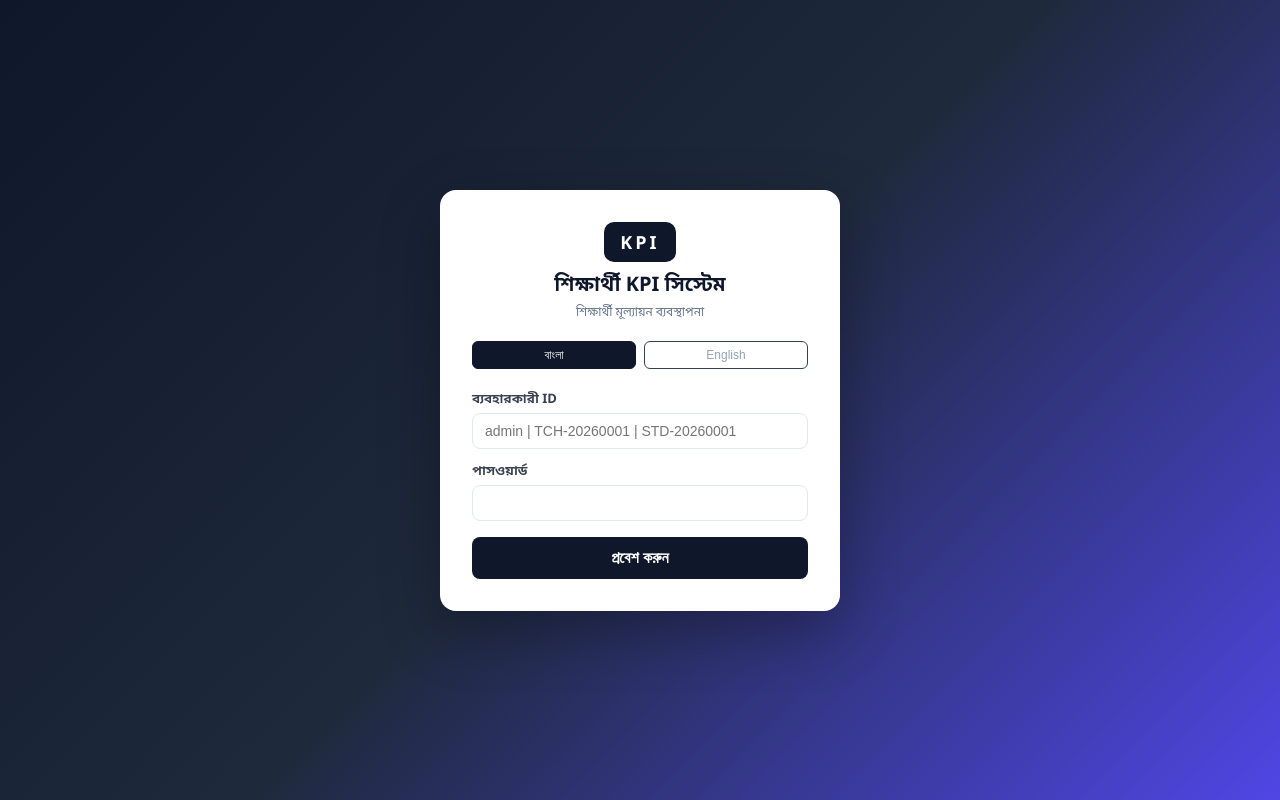
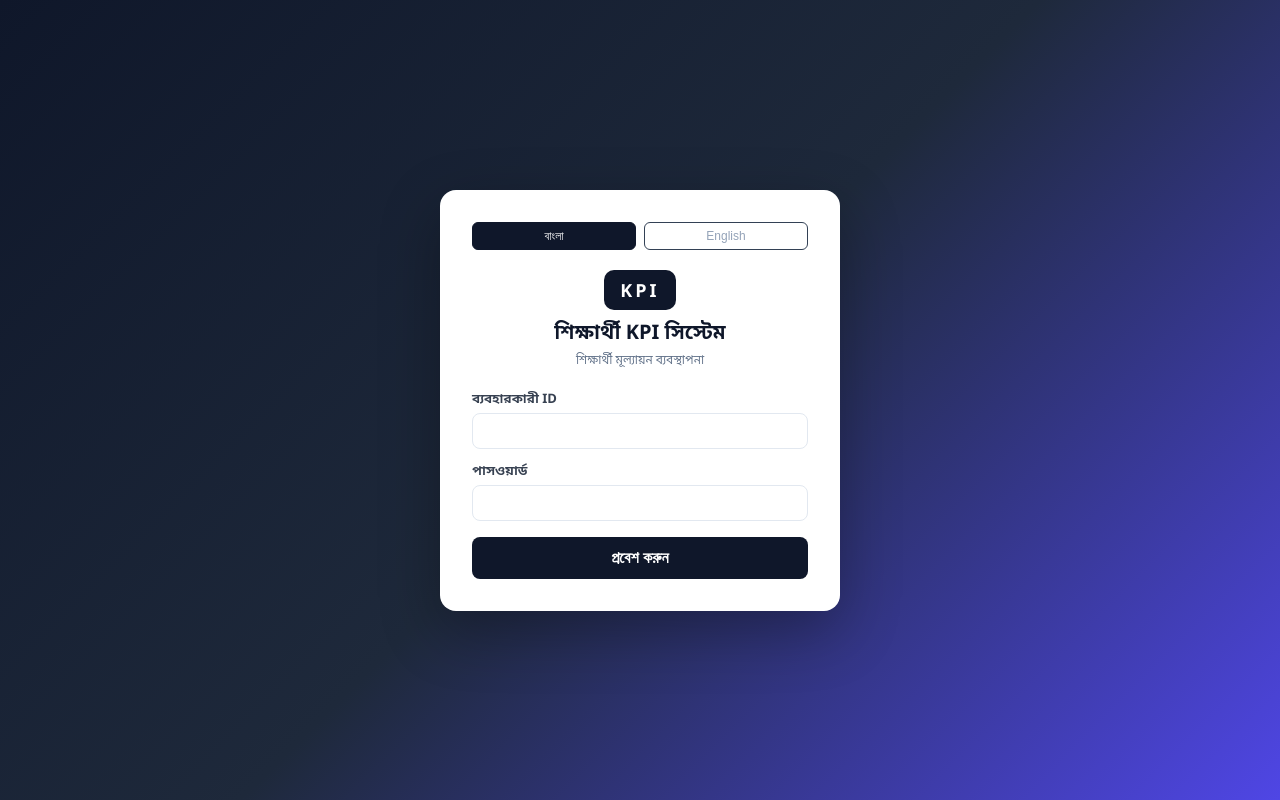
Before and after one commit to tajulislamacademy/kpi-app, a React (Vite) app: page / in a window 1280 px wide. Built offline with nearby package versions, Linux system fonts and the light colour scheme; no server answers; the database is empty.

Commit message:
Login page: move language toggle to top, drop user-ID placeholder
Co-Authored-By: Claude Opus 4.8 (1M context) <noreply@anthropic.com>

```diff
--- a/src/pages/Auth.tsx
+++ b/src/pages/Auth.tsx
@@ -58,17 +58,17 @@ export function AuthPage({ t, lang, setLang, onLogin }: Props) {
   };
   return (
     <div style={S.loginBg}><div style={S.loginCard}>
+      <div style={{ display: "flex", gap: 8, marginBottom: 20, justifyContent: "center" }}>
+        <button onClick={() => setLang("bn")} style={{ ...S.langBtn, ...(lang === "bn" ? S.langOn : {}), padding: "6px 16px" }}>বাংলা</button>
+        <button onClick={() => setLang("en")} style={{ ...S.langBtn, ...(lang === "en" ? S.langOn : {}), padding: "6px 16px" }}>English</button>
+      </div>
       <div style={{ textAlign: "center", marginBottom: 20 }}>
         <div style={S.loginLogo}>KPI</div>
         <h1 style={{ fontSize: 20, fontWeight: 800, color: "#0f172a", margin: "8px 0 4px" }}>{t.appTitle}</h1>
         <p style={{ fontSize: 12, color: "#64748b", margin: 0 }}>{lang === "bn" ? "শিক্ষার্থী মূল্যায়ন ব্যবস্থাপনা" : "Student Evaluation Management"}</p>
       </div>
-      <div style={{ display: "flex", gap: 8, marginBottom: 20, justifyContent: "center" }}>
-        <button onClick={() => setLang("bn")} style={{ ...S.langBtn, ...(lang === "bn" ? S.langOn : {}), padding: "6px 16px" }}>বাংলা</button>
-        <button onClick={() => setLang("en")} style={{ ...S.langBtn, ...(lang === "en" ? S.langOn : {}), padding: "6px 16px" }}>English</button>
-      </div>
       <div style={S.fg}><label style={S.lbl}>{t.username}</label>
-        <input style={S.inp} value={form.id} onChange={e => setForm({ ...form, id: e.target.value })} placeholder="admin | TCH-20260001 | STD-20260001" /></div>
+        <input style={S.inp} value={form.id} onChange={e => setForm({ ...form, id: e.target.value })} /></div>
       <div style={S.fg}><label style={S.lbl}>{t.password}</label>
         <input style={S.inp} type="password" value={form.password} onChange={e => setForm({ ...form, password: e.target.value })} onKeyDown={e => e.key === "Enter" && !busy && doLogin()} /></div>
       {error && <div style={{ color: "#ef4444", fontSize: 13, marginBottom: 8, textAlign: "center" }}>{error}</div>}
```
